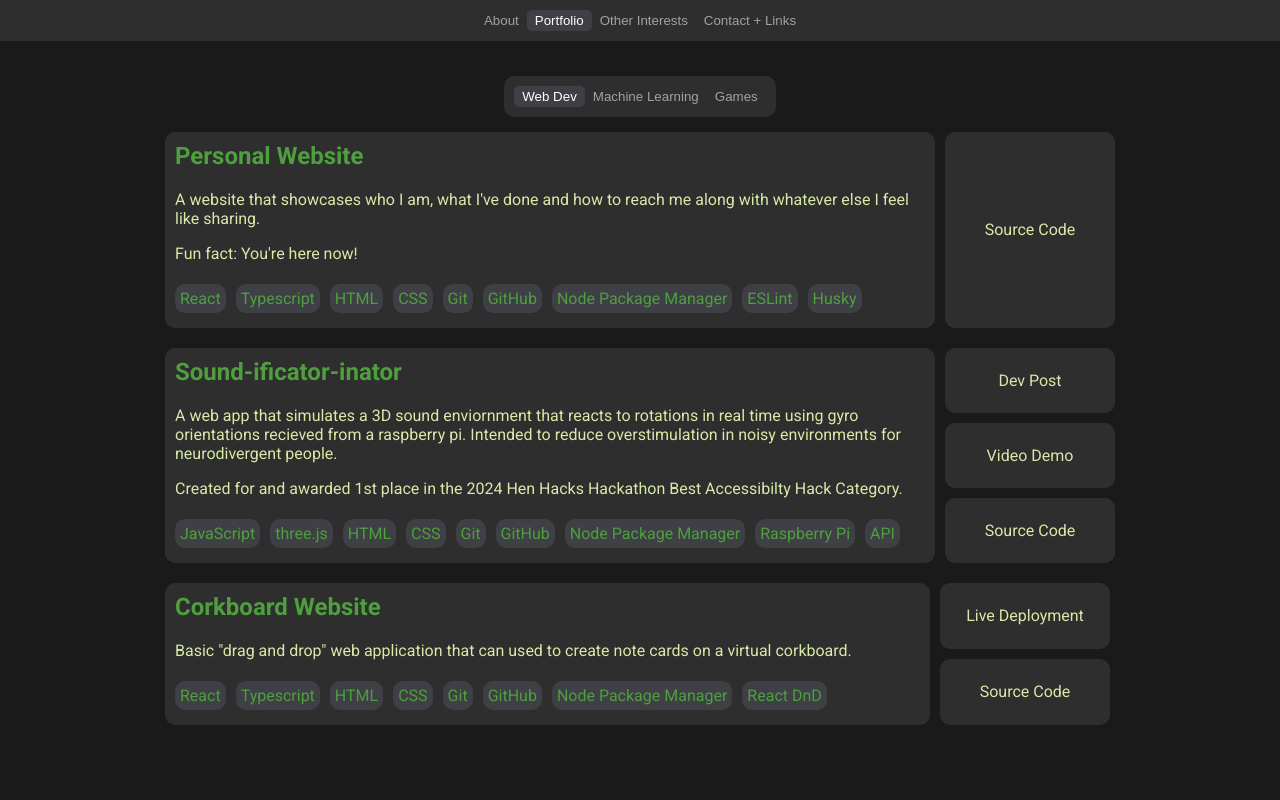
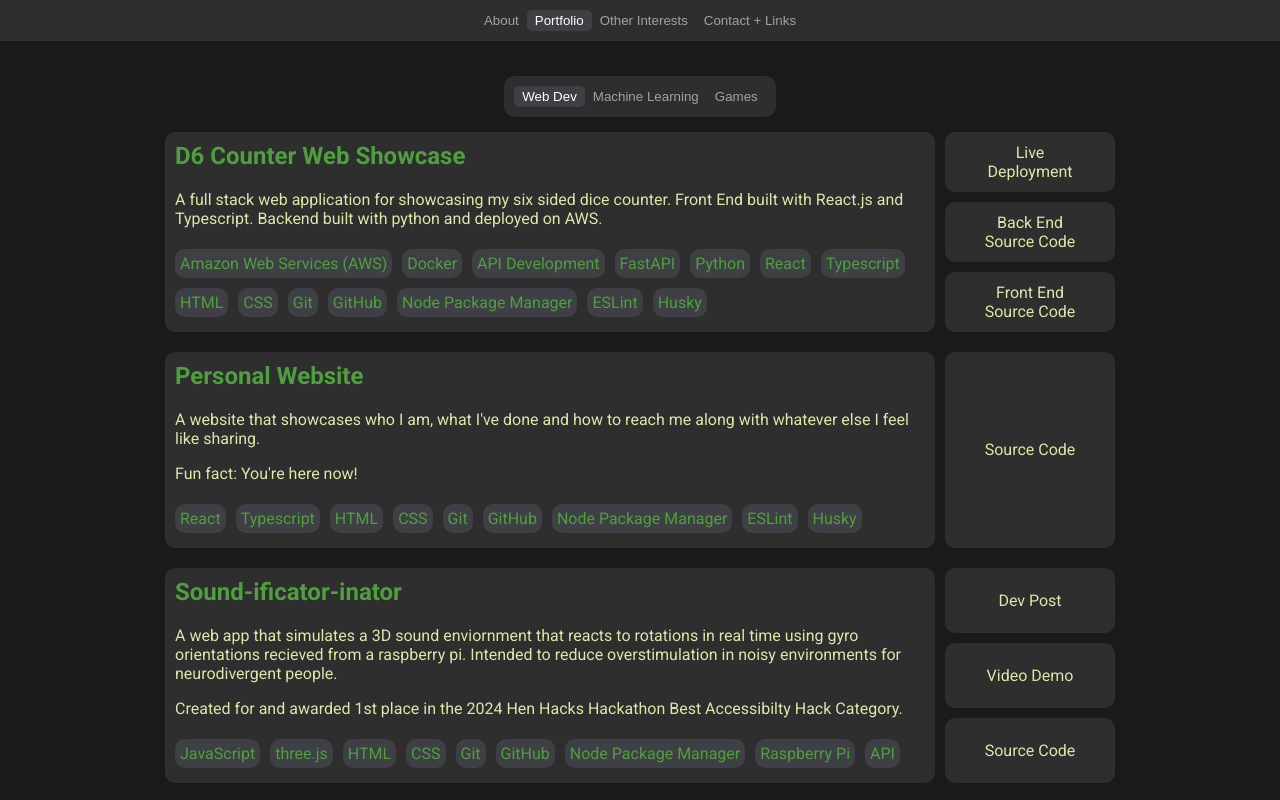
Before and after one commit to ydnamjs/personal-website, a React (Create React App) app: page / in a window 1280 px wide. Both pictures are taken after a click on the button "Portfolio". Shown: the top 800 px of the page. Built offline with nearby package versions, Linux system fonts and the light colour scheme.

Commit message:
Updated dice counter with web show case

```diff
--- a/src/pages/portfolio/MachineLearningPortfolio.tsx
+++ b/src/pages/portfolio/MachineLearningPortfolio.tsx
@@ -5,14 +5,13 @@ export function MachineLearningPortfolio() {
 	return (
 		<>
 			<PortfolioItem
-				title={"Automatic Dice Counter"}
+				title={"Automatic D6 Counter"}
 				description={
 					<>
 						<p>
-							Computer Vision model for segmententing and classifying polyhedral dice
-							to create a dice tower which sums up all dice rolled at the bottom.
+							Computer Vision model for detecting and classifying six sided dice in
+							images
 						</p>
-						<p>Work In Progress!</p>
 					</>
 				}
 				techUsed={[
@@ -24,7 +23,17 @@ export function MachineLearningPortfolio() {
 					"Blender",
 					"Blender Python API",
 				]}
-				linkButtons={[]}
+				linkButtons={[
+					<a
+						className="panel portfolio-item--links-item"
+						key={"d6-counter-link-1"}
+						href="https://ydnamjs.github.io/d6-counter-frontend/"
+						target="_blank"
+						rel="noreferrer"
+					>
+						Web Showcase
+					</a>,
+				]}
 				isAnimationLeft={true}
 			/>
 			<PortfolioItem
--- a/src/pages/portfolio/WebDevPortfolio.tsx
+++ b/src/pages/portfolio/WebDevPortfolio.tsx
@@ -4,6 +4,70 @@ import {PortfolioItem} from "./pieces/PortfolioItem";
 export function WebDevPortfolio() {
 	return (
 		<>
+			<PortfolioItem
+				title="D6 Counter Web Showcase"
+				description={
+					<>
+						<p>
+							A full stack web application for showcasing my six sided dice counter.
+							Front End built with React.js and Typescript. Backend built with python
+							and deployed on AWS.
+						</p>
+					</>
+				}
+				techUsed={[
+					"Amazon Web Services (AWS)",
+					"Docker",
+					"API Development",
+					"FastAPI",
+					"Python",
+					"React",
+					"Typescript",
+					"HTML",
+					"CSS",
+					"Git",
+					"GitHub",
+					"Node Package Manager",
+					"ESLint",
+					"Husky",
+				]}
+				linkButtons={[
+					<a
+						className="panel portfolio-item--links-item"
+						key={"d6-counter-link-1"}
+						href="https://ydnamjs.github.io/d6-counter-frontend/"
+						target="_blank"
+						rel="noreferrer"
+					>
+						Live
+						<br />
+						Deployment
+					</a>,
+					<a
+						className="panel portfolio-item--links-item"
+						key={"d6-counter-link-2"}
+						href="https://github.com/ydnamjs/d6-counter-backend-lambda"
+						target="_blank"
+						rel="noreferrer"
+					>
+						Back End
+						<br />
+						Source Code
+					</a>,
+					<a
+						className="panel portfolio-item--links-item"
+						key={"d6-counter-link-3"}
+						href="https://github.com/ydnamjs/d6-counter-frontend"
+						target="_blank"
+						rel="noreferrer"
+					>
+						Front End
+						<br />
+						Source Code
+					</a>,
+				]}
+				isAnimationLeft={true}
+			/>
 			<PortfolioItem
 				title="Personal Website"
 				description={
@@ -29,7 +93,7 @@ export function WebDevPortfolio() {
 				linkButtons={[
 					<a
 						className="panel portfolio-item--links-item"
-						key={"sound-ificator-inator-link-1"}
+						key={"personal-website-link-1"}
 						href="https://github.com/ydnamjs/personal-website"
 						target="_blank"
 						rel="noreferrer"
@@ -37,7 +101,7 @@ export function WebDevPortfolio() {
 						Source Code
 					</a>,
 				]}
-				isAnimationLeft={true}
+				isAnimationLeft={false}
 			/>
 			<PortfolioItem
 				title={"Sound-ificator-inator"}
@@ -95,7 +159,7 @@ export function WebDevPortfolio() {
 						Source Code
 					</a>,
 				]}
-				isAnimationLeft={false}
+				isAnimationLeft={true}
 			/>
 			<PortfolioItem
 				title={"Corkboard Website"}
@@ -135,7 +199,7 @@ export function WebDevPortfolio() {
 						Source Code
 					</a>,
 				]}
-				isAnimationLeft={true}
+				isAnimationLeft={false}
 			/>
 		</>
 	);
```
